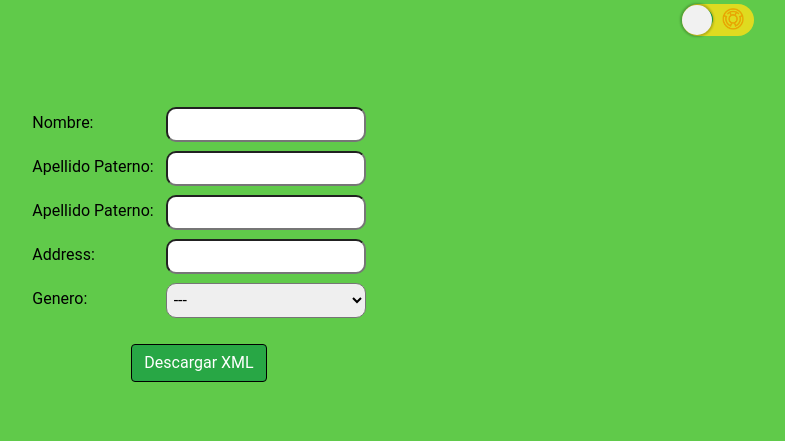
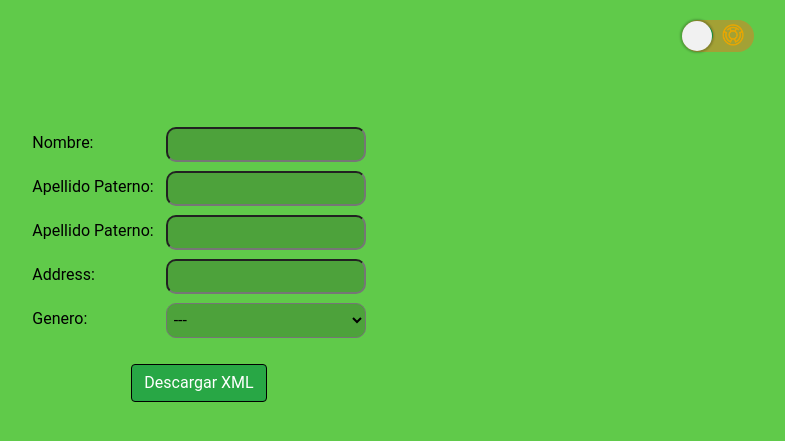
Before and after one commit to Fernando-Angel/Programacion-Avanzada-ll, a PHP site: page / in a window 1280 px wide. Shown: the top 441 px of the page, without its empty margins (441-1226 px from the left). Run offline with PHP 8.4, Linux system fonts and the light colour scheme; some libraries are stand-ins or nearby versions.

Commit message:
Toggle practice complete

```diff
--- a/Toggle Practice/Datos/Index.css
+++ b/Toggle Practice/Datos/Index.css
@@ -14,17 +14,11 @@ select {
     padding-left: 3px;
     width: 200px;
 }
-/*.box1{
-    width: 50px;
-}
-.box2{
-    width: 50px;
-}*/
 label{
     margin-top: 10px;
 }
 .box:hover{
-    background-color:rgb(248, 248, 248);
+    background-color: rgba(2, 0, 0, 0.4);
     border: 2px solid black;
 }
 input:focus{
--- a/Toggle Practice/Datos/index.js
+++ b/Toggle Practice/Datos/index.js
@@ -79,13 +79,31 @@ function Mode() {
         $("#switch").removeClass("active");
         $("#boton-xml").addClass("btn-success");
         $("#boton-xml").removeClass("btn-warning");
+        $(".box").addClass("dark");
     }
     else{
         $("#body").addClass("dark");
         $("#switch").addClass("active");
         $("#boton-xml").removeClass("btn-success");
         $("#boton-xml").addClass("btn-warning");
+        $(".box").removeClass("dark");
     }
-    //var element = document.getElementById("body");
-    //element.classList.toggle("dark");
 }
+
+/*function Mode() {
+    if (document.querySelector("#cuerpo.dark"))
+    {
+        $("#cuerpo").removeClass("dark");
+        $("#switch").removeClass("active");
+        $("#boton-xml").addClass("btn-success");
+        $("#boton-xml").removeClass("btn-warning");
+        $(".box").addClass("dark");
+    }
+    else{
+        $("#cuerpo").addClass("dark");
+        $("#switch").addClass("active");
+        $("#boton-xml").removeClass("btn-success");
+        $("#boton-xml").addClass("btn-warning");
+        $(".box").removeClass("dark");
+    }
+}*/
--- a/Toggle Practice/Datos/style.css
+++ b/Toggle Practice/Datos/style.css
@@ -1,5 +1,5 @@
 .switch {
-    background: rgb(223, 219, 32);
+    background: rgb(163, 161, 53);
     border-radius: 100px;
     border: none;
     position: relative;
@@ -36,7 +36,6 @@ span{
 
 }
 
-
 .body {
     background: rgb(96, 202, 74);
     font-family: 'Roboto', sans-serif;
@@ -49,6 +48,36 @@ span{
     font-weight: bold;
     color: whitesmoke;
 }
+.box{
+    background-color: rgba(0,0,0,.2);
+}
 #boton-xml{
     border-color: black;
 }
+
+/*.body{
+    background-color: black;
+}
+
+div#cuerpo{
+    margin: auto;
+    margin-top: 60px;
+    background-color: blue;
+    width: 400px;
+    height: 500;
+    background: rgb(96, 202, 74);
+    font-family: 'Roboto', sans-serif;
+    transition: .3s ease all;
+    color: rgb(0, 0, 0)
+}
+div#cuerpo.dark{
+    margin: auto;
+    margin-top: 60px;
+    background-color: blue;
+    width: 400px;
+    height: 500;
+    background: rgb(109, 107, 8);
+    transition: .3s ease all;
+    font-weight: bold;
+    color: whitesmoke;
+}*/
--- a/Toggle Practice/Index.html
+++ b/Toggle Practice/Index.html
@@ -18,14 +18,15 @@
 </head>
 <body class="body" id="body">
     <script src="Datos/index.js"></script>
-    <form>
+    <form id="form" class="modal-body">
         <div class="container d-flex flex-row-reverse mt-1">
             <button class="switch" id="switch" onclick="Mode()" type="button">
                 <span> <img src="Imagenes/greenLantern.png" width="20px" class="mb-1"> </span>
                 <span> <img src="Imagenes/sinestroCorps.png" width="22px" class="mb-1"> </span>
             </button>
         </div>
-        <div>
+
+        <div id="cuerpo" class="pt-1">
             <center class="mt-5">
                 <div class="container">
                     <div class="modal-body">
```
